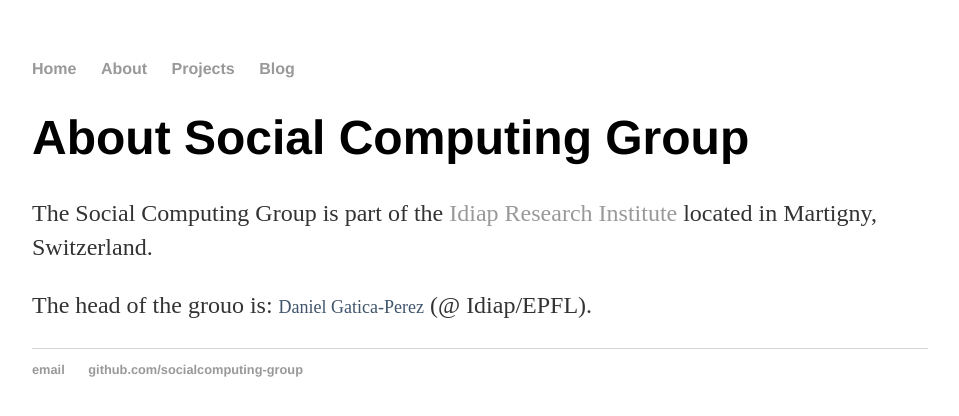
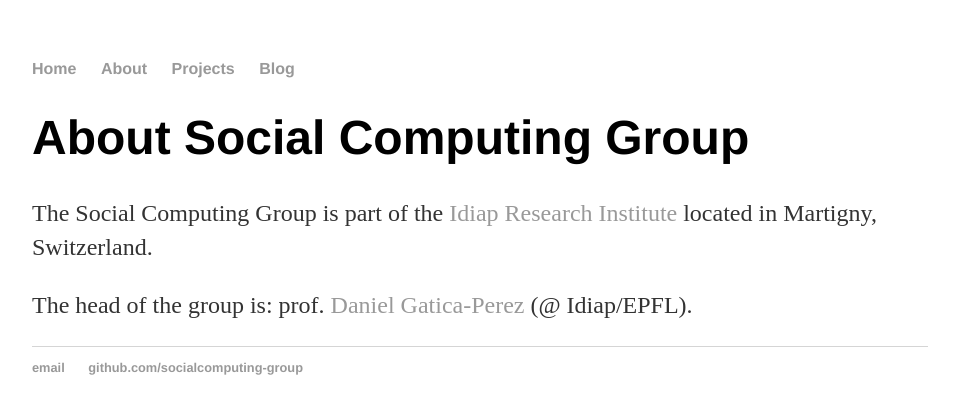
Before and after one commit to socialcomputing-group/socialcomputing-group.github.io, a Jekyll site: the page built from about/index.html, in a window 1280 px wide. Shown: the top 416 px of the page, without its empty margins (160-1119 px from the left). Built offline with Jekyll 4.4.1, drawn with Linux system fonts in a browser that asks for light colours.

Commit message:
Update index.html

```diff
--- a/about/index.html
+++ b/about/index.html
@@ -7,6 +7,6 @@
 	<h1>About Social Computing Group</h1>
 	<p>The Social Computing Group is part of the <a href="http://www.idiap.ch/">Idiap Research Institute</a> located in Martigny, Switzerland.
  	</p>
- 	<p>The head of the grouo is: <font color="#40556b"><font size="+1">Daniel Gatica-Perez</font></font> (@ Idiap/EPFL).
+ 	<p>The head of the group is: prof. <font color="#40556b"><a href="http://www.idiap.ch/~gatica">Daniel Gatica-Perez</a></font> (@ Idiap/EPFL).
  	</p>
 </div><!-- /.blurb -->
```
